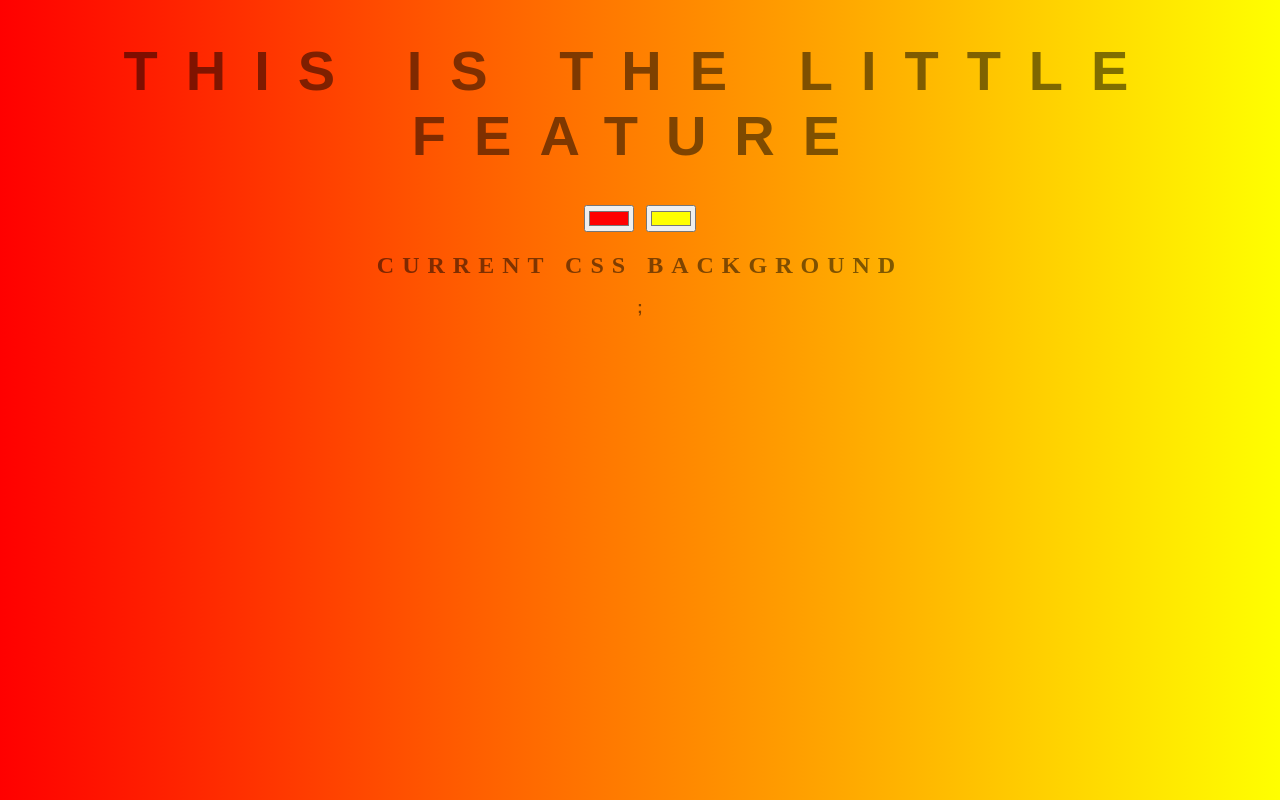
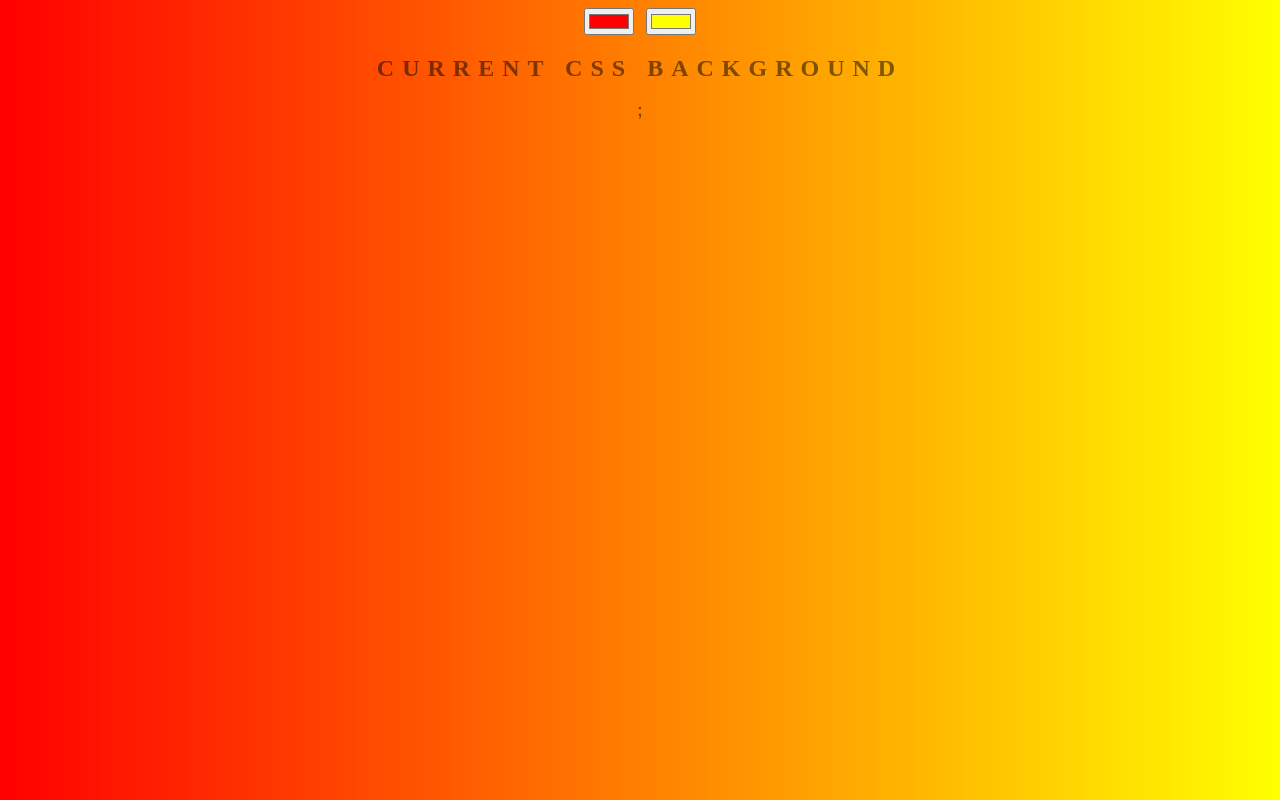
Before and after one commit to dplasenciam/background-generator, a plain HTML site: page index.html in a window 1280 px wide. Drawn offline with Linux system fonts and the light colour scheme.

Commit message:
change  by NE

```diff
--- a/index.html
+++ b/index.html
@@ -7,9 +7,7 @@
     <link rel="stylesheet" type="text/css" href="style.css" />
   </head>
   <body id="gradient">
-    <header>
-      <h1>This is the little feature</h1>
-    </header>
+    <header></header>
     <div class="container">
       <div class="colorPicker">
         <input class="color1" type="color" name="color1" value="#ff0000" />
```
